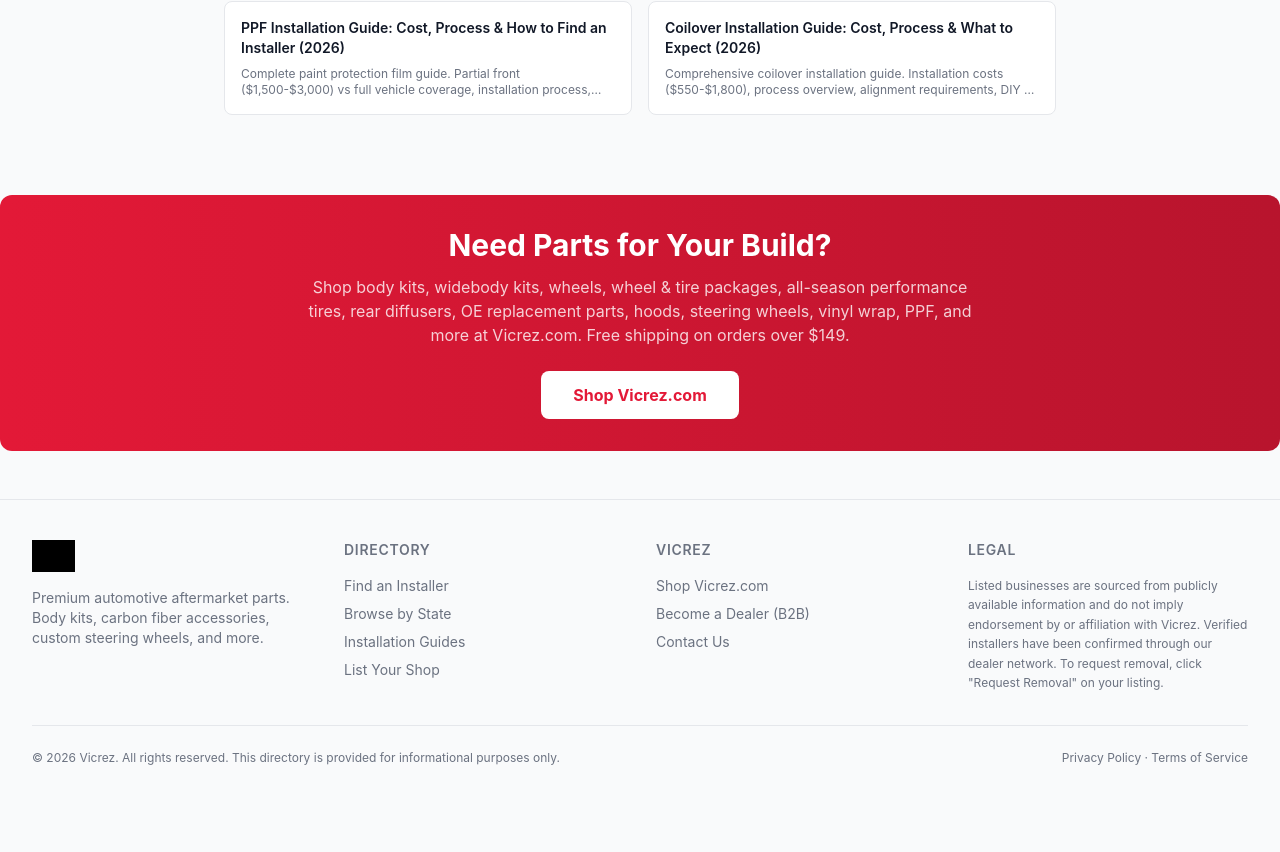
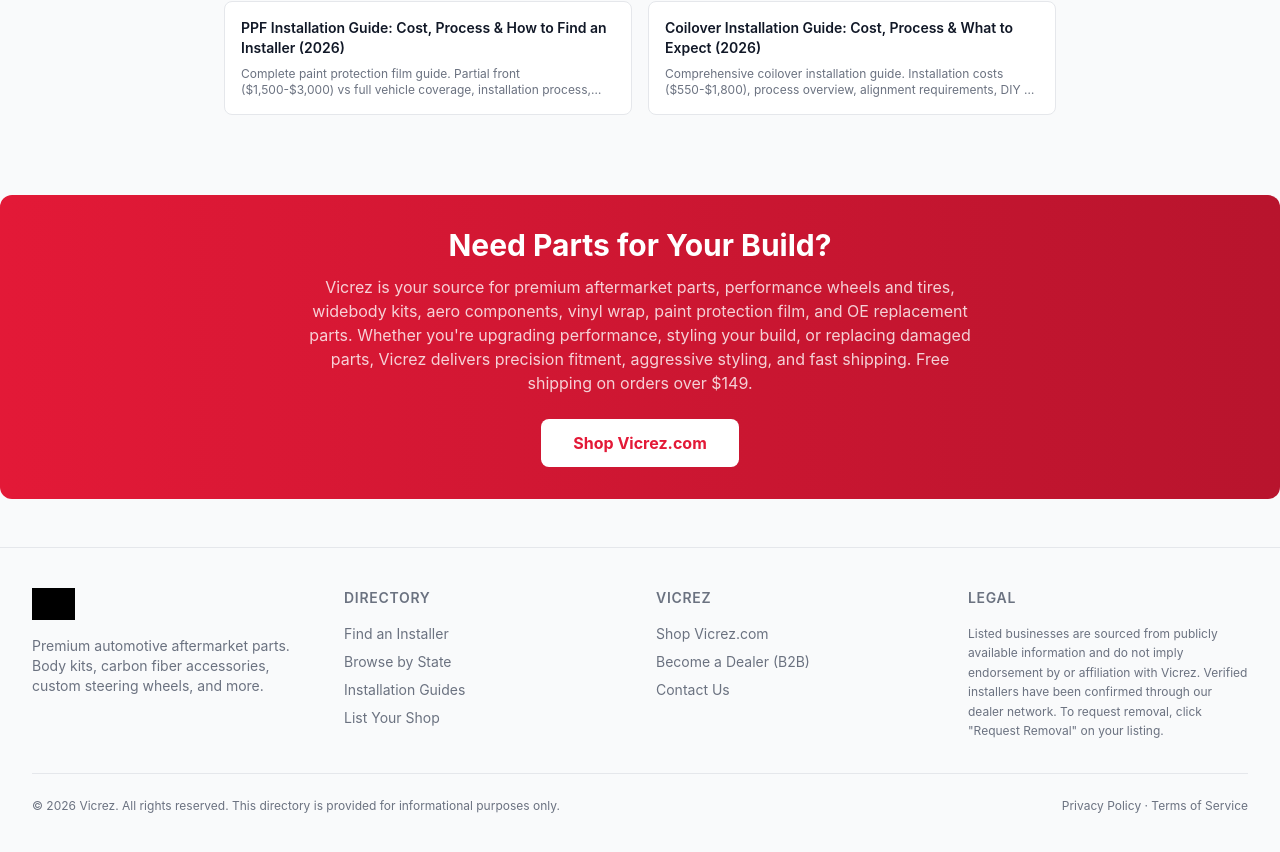
Before and after one commit to bd-vicrez/installer-directory, a Next.js app: page /guides/body-kit-installation-cost in a window 1280 px wide. Shown: the part 7415-8267 px from the top of the page. Before the commit the page ends 8221 px from the top, so only its background shows below. Built offline with nearby package versions, Linux system fonts and the light colour scheme; grey boxes are pictures that could not be loaded.

Commit message:
Update CTA banner copy to full brand messaging

```diff
--- a/src/components/CtaBanner.tsx
+++ b/src/components/CtaBanner.tsx
@@ -5,7 +5,7 @@
         Need Parts for Your Build?
       </h2>
       <p className="text-white/80 mb-6 max-w-2xl mx-auto">
-        Shop body kits, widebody kits, wheels, wheel & tire packages, all-season performance tires, rear diffusers, OE replacement parts, hoods, steering wheels, vinyl wrap, PPF, and more at Vicrez.com. Free shipping on orders over $149.
+        Vicrez is your source for premium aftermarket parts, performance wheels and tires, widebody kits, aero components, vinyl wrap, paint protection film, and OE replacement parts. Whether you&apos;re upgrading performance, styling your build, or replacing damaged parts, Vicrez delivers precision fitment, aggressive styling, and fast shipping. Free shipping on orders over $149.
       </p>
       <a
         href="https://www.vicrez.com"
```
